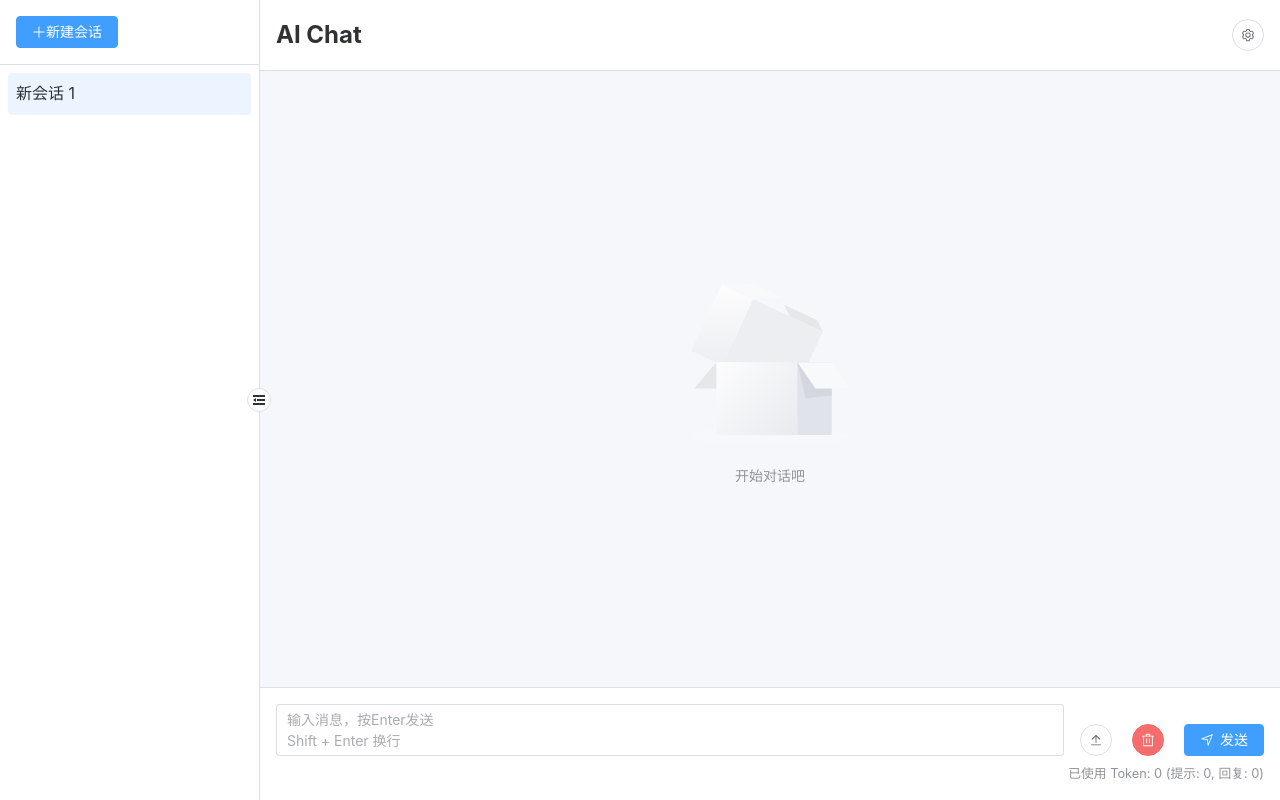
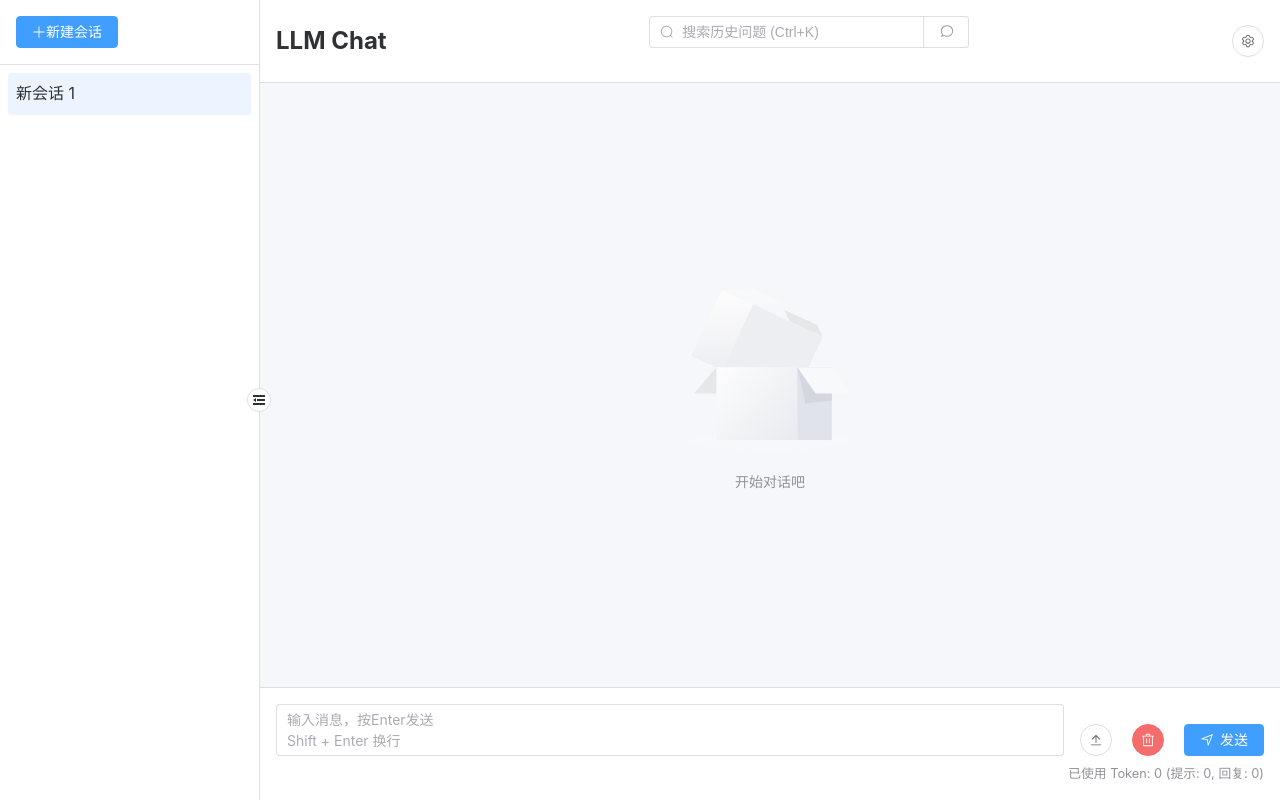
Before and after one commit to STEVENTAN100/LLM-Chat, a Vue app: page / in a window 1280 px wide. Built offline with nearby package versions, Linux system fonts and the light colour scheme.

Commit message:
feat: 添加了全局搜索问答框

```diff
--- a/src/components/ChatMessage.vue
+++ b/src/components/ChatMessage.vue
@@ -142,6 +142,7 @@ const handleCopyAll = async () => {
       message.role === 'assistant' ? 'message-assistant' : 'message-user',
       { 'loading': loading }
     ]"
+    :data-message-id="message.id"
   >
     <!-- 消息头像，根据消息角色显示不同图标 -->
     <div class="message-avatar">
--- /dev/null
+++ b/src/components/SearchBar.vue
@@ -0,0 +1,259 @@
+<script setup lang="ts">
+import { ref, computed, nextTick, onMounted, onUnmounted, watch } from 'vue'
+import { Search, ChatRound } from '@element-plus/icons-vue'
+import { useChatStore } from '../stores/chat'
+import { chatApi } from '../utils/api'
+import { messageHandler } from '../utils/messageHandler'
+
+
+// 从 store 获取聊天历史
+const chatStore = useChatStore()
+
+const search = ref("")
+const show = ref(false)
+const isAsking = ref(false)
+const streamResponse = ref("")
+const searchInput = ref<InstanceType<typeof HTMLInputElement> | null>(null)
+
+// 计算属性：根据搜索关键词过滤历史记录
+const filteredHistory = computed(() => {
+  if (!search.value) return []
+
+  // 从当前活跃对话中搜索
+  return chatStore.currentMessages
+    .filter(msg => msg.role === 'user' &&
+      msg.content.toLowerCase().includes(search.value.toLowerCase()))
+    .map(msg => ({
+      content: msg.content,
+      id: msg.id
+    }))
+    .slice(0, 5)
+})
+
+// 处理搜索
+const handleSearch = (e: Event) => {
+  e.preventDefault()
+  if (!search.value.trim() && !streamResponse.value) {
+    show.value = false // 搜索框为空且没有AI回答时关闭下拉框
+    return
+  }
+  show.value = true
+}
+
+// 处理点击搜索框
+const handleSearchClick = (e: Event) => {
+  e.stopPropagation()
+  if (!search.value.trim() && !streamResponse.value) return // 搜索框为空且没有AI回答时不显示下拉框
+  show.value = !show.value
+}
+
+// 处理点击搜索项
+const handleSelect = (item: { content: string; id: number }) => {
+  search.value = item.content
+  show.value = false
+
+  // 查找并滚动到对应消息
+  nextTick(() => {
+    const messageElement = document.querySelector(`[data-message-id="${item.id}"]`)
+    if (messageElement) {
+      messageElement.scrollIntoView({ behavior: 'smooth' })
+      // 添加临时高亮效果
+      messageElement.classList.add('highlight')
+      setTimeout(() => {
+        messageElement.classList.remove('highlight')
+      }, 2000)
+    }
+  })
+}
+
+// 处理提问
+const handleAsk = async () => {
+  if (!search.value.trim() || isAsking.value) return
+
+  // 无论是否有搜索结果，都显示对话框
+  show.value = true
+  isAsking.value = true
+  streamResponse.value = ""
+
+  try {
+    const response = await chatApi.sendMessage([
+      { role: 'user', content: search.value }
+    ], true)
+
+    await messageHandler.processStreamResponse(response as Response, {
+      updateMessage: (content) => {
+        show.value = true // 确保在更新内容时对话框保持显示
+        streamResponse.value = content
+      },
+      updateTokenCount: () => {}
+    })
+
+  } catch (error) {
+    console.error('提问失败:', error)
+    streamResponse.value = '抱歉，发生了错误，请稍后重试。'
+  } finally {
+    isAsking.value = false
+  }
+}
+
+// 点击外部关闭下拉框
+document.documentElement.addEventListener('click', (e) => {
+  const target = e.target as HTMLElement
+  // 如果点击的是搜索框、对话框或提问按钮，不关闭
+  if (target.closest('.search-container') || target.closest('.ask-button')) return
+
+  // 只隐藏下拉框，不清除回答内容
+  show.value = false
+})
+
+// 处理快捷键
+const handleShortcut = (e: KeyboardEvent) => {
+  // 检查是否按下 Ctrl+K (Windows) 或 Cmd+K (Mac)
+  if ((e.ctrlKey || e.metaKey) && e.key.toLowerCase() === 'k') {
+    e.preventDefault() // 阻止默认行为
+    searchInput.value?.focus() // 聚焦搜索框
+    show.value = true // 显示下拉框
+  }
+}
+
+// 组件挂载时添加事件监听
+onMounted(() => {
+  document.addEventListener('keydown', handleShortcut)
+})
+
+// 组件卸载时移除事件监听
+onUnmounted(() => {
+  document.removeEventListener('keydown', handleShortcut)
+})
+
+// 监听搜索内容变化
+watch(search, (newValue, oldValue) => {
+  if (newValue !== oldValue) {
+    streamResponse.value = "" // 清空 AI 回答
+  }
+})
+</script>
+
+<template>
+  <div class="search-container">
+    <el-form class="search-form" @submit.prevent>
+      <el-form-item>
+        <el-input
+          ref="searchInput"
+          v-model="search"
+          placeholder="搜索历史问题 (Ctrl+K)"
+          :prefix-icon="Search"
+          @click="handleSearchClick"
+          @keyup.enter="handleSearch"
+        >
+          <template #append>
+            <el-button
+              type="primary"
+              :icon="ChatRound"
+              :loading="isAsking"
+              @click="handleAsk"
+              title="向 AI 提问"
+              class="ask-button"
+            />
+          </template>
+        </el-input>
+      </el-form-item>
+    </el-form>
+
+    <ul v-show="show && (filteredHistory.length > 0 || streamResponse)"
+        class="dropdown-list">
+      <li v-if="streamResponse" class="preview-item">
+        <div class="flex items-start gap-2">
+          <el-avatar
+            :icon="ChatRound"
+            class="assistant-avatar"
+            :size="24"
+          />
+          <div class="preview-content">{{ streamResponse }}</div>
+        </div>
+      </li>
+      <div v-if="streamResponse && filteredHistory.length > 0" class="divider" />
+
+      <template v-for="(item, index) in filteredHistory" :key="item.id">
+        <li class="search-item" @click="handleSelect(item)">
+          <span class="text-sm">{{ item.content }}</span>
+        </li>
+        <div v-if="index < filteredHistory.length - 1" class="divider" />
+      </template>
+    </ul>
+  </div>
+</template>
+
+<style scoped>
+.search-container {
+  position: relative;
+  width: 100%;
+  max-width: 320px; /* 缩小最大宽度 */
+}
+
+.search-form {
+  width: 100%;
+}
+
+.dropdown-list {
+  position: absolute;
+  margin: 0;
+  padding: 0.5rem 0;
+  list-style: none;
+  background: white;
+  border-radius: 0.375rem;
+  box-shadow: 0 2px 8px rgba(0, 0, 0, 0.15);
+  width: 100%; /* 使用相对宽度 */
+  max-height: 300px;
+  overflow-y: auto;
+  z-index: 10;
+}
+
+.search-item {
+  padding: 0.5rem 1rem;
+  cursor: pointer;
+}
+
+.search-item:hover {
+  background-color: var(--bg-color-secondary);
+}
+
+.preview-item {
+  padding: 0.75rem 1rem;
+  background-color: var(--bg-color-secondary);
+}
+
+.preview-content {
+  flex: 1;
+  font-size: 0.875rem;
+  line-height: 1.5;
+  white-space: pre-wrap;
+}
+
+.assistant-avatar {
+  background-color: var(--success-color);
+}
+
+.divider {
+  height: 1px;
+  background-color: #eee;
+}
+
+:deep(.el-input-group__append) {
+  padding: 0;
+  border: none;
+  background: none;
+}
+
+:deep(.ask-button) {
+  border-top-left-radius: 0;
+  border-bottom-left-radius: 0;
+  margin: -1px -1px -1px 0;
+  height: calc(100% + 2px);
+}
+
+:deep(.highlight) {
+  background-color: rgba(255, 255, 0, 0.2);
+  transition: background-color 0.5s ease;
+}
+</style>
--- a/src/views/ChatView.vue
+++ b/src/views/ChatView.vue
@@ -9,6 +9,7 @@ import ChatMessage from '../components/ChatMessage.vue'
 import ChatInput from '../components/ChatInput.vue'
 import SettingsPanel from '../components/SettingsPanel.vue'
 import SideBar from '../components/SideBar.vue'
+import SearchBar from '../components/SearchBar.vue'
 
 // 初始化聊天存储
 const chatStore = useChatStore()
@@ -164,7 +165,8 @@ const handleRegenerate = async (message: { id: number; timestamp: string; role:
         <div class="chat-container">
             <!-- 聊天头部，包含标题和设置按钮 -->
             <div class="chat-header">
-                <h1>AI Chat</h1>
+                <h1>LLM Chat</h1>
+                <search-bar />
                 <el-button circle :icon="Setting" @click="showSettings = true" />
             </div>
 
```
